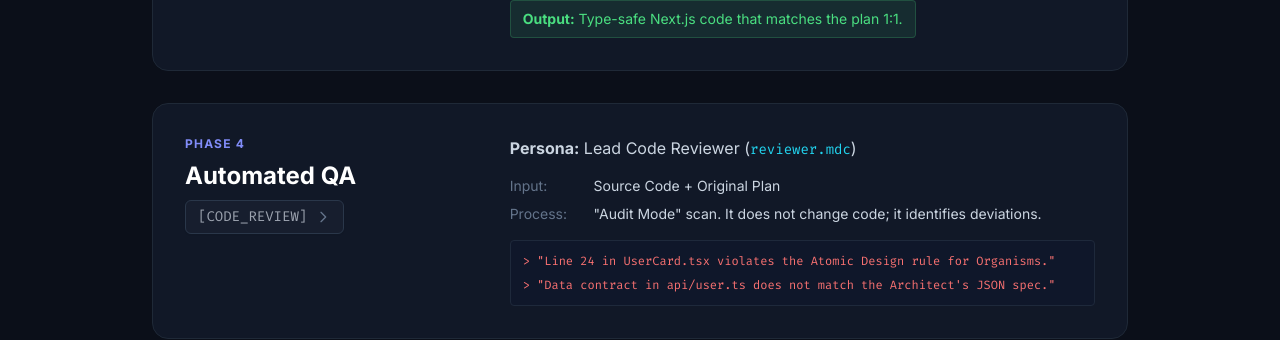
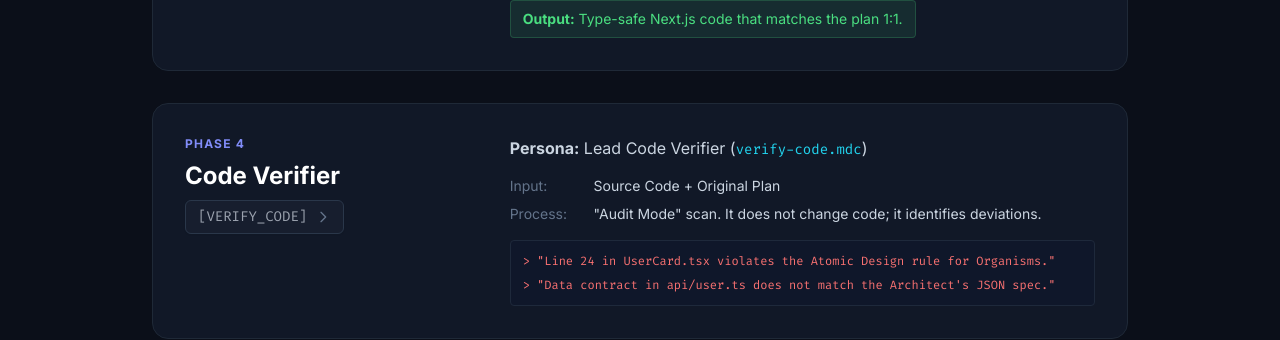
Before and after one commit to hosseinbeig/ai-workflow, a plain HTML site: page index.html in a window 1280 px wide. Shown: the part 3380-3720 px from the top of the page. Drawn offline with nearby package versions, Linux system fonts and the light colour scheme.

Commit message:
Update index.html

```diff
--- a/index.html
+++ b/index.html
@@ -506,14 +506,14 @@
                 <div class="flex flex-col md:flex-row gap-8 items-start">
                     <div class="md:w-1/3">
                         <div class="text-xs font-bold tracking-widest text-brand-400 uppercase mb-2">Phase 4</div>
-                        <h3 class="text-2xl font-bold text-white mb-1">Automated QA</h3>
+                        <h3 class="text-2xl font-bold text-white mb-1">Code Verifier</h3>
                         <button onclick="toggleDetails('details-review', 'icon-review', this)" class="tag-btn flex items-center gap-2 px-3 py-1.5 rounded-md font-mono text-sm shadow-sm cursor-pointer mt-2">
-                            [CODE_REVIEW]
+                            [VERIFY_CODE]
                             <svg id="icon-review" class="w-4 h-4 transition-transform duration-300 text-slate-500" fill="none" viewBox="0 0 24 24" stroke="currentColor"><path stroke-linecap="round" stroke-linejoin="round" stroke-width="2" d="M9 5l7 7-7 7"/></svg>
                         </button>
                     </div>
                     <div class="md:w-2/3 space-y-4">
-                        <p class="text-slate-300"><strong>Persona:</strong> Lead Code Reviewer (<code class="text-sm text-brand-cyan">reviewer.mdc</code>)</p>
+                        <p class="text-slate-300"><strong>Persona:</strong> Lead Code Verifier (<code class="text-sm text-brand-cyan">verify-code.mdc</code>)</p>
                         <ul class="space-y-2 text-sm text-slate-300">
                             <li><span class="text-slate-500 w-20 inline-block">Input:</span> Source Code + Original Plan</li>
                             <li><span class="text-slate-500 w-20 inline-block align-top">Process:</span> <span class="inline-block w-[calc(100%-6rem)]">"Audit Mode" scan. It does not change code; it identifies deviations.</span></li>
```
